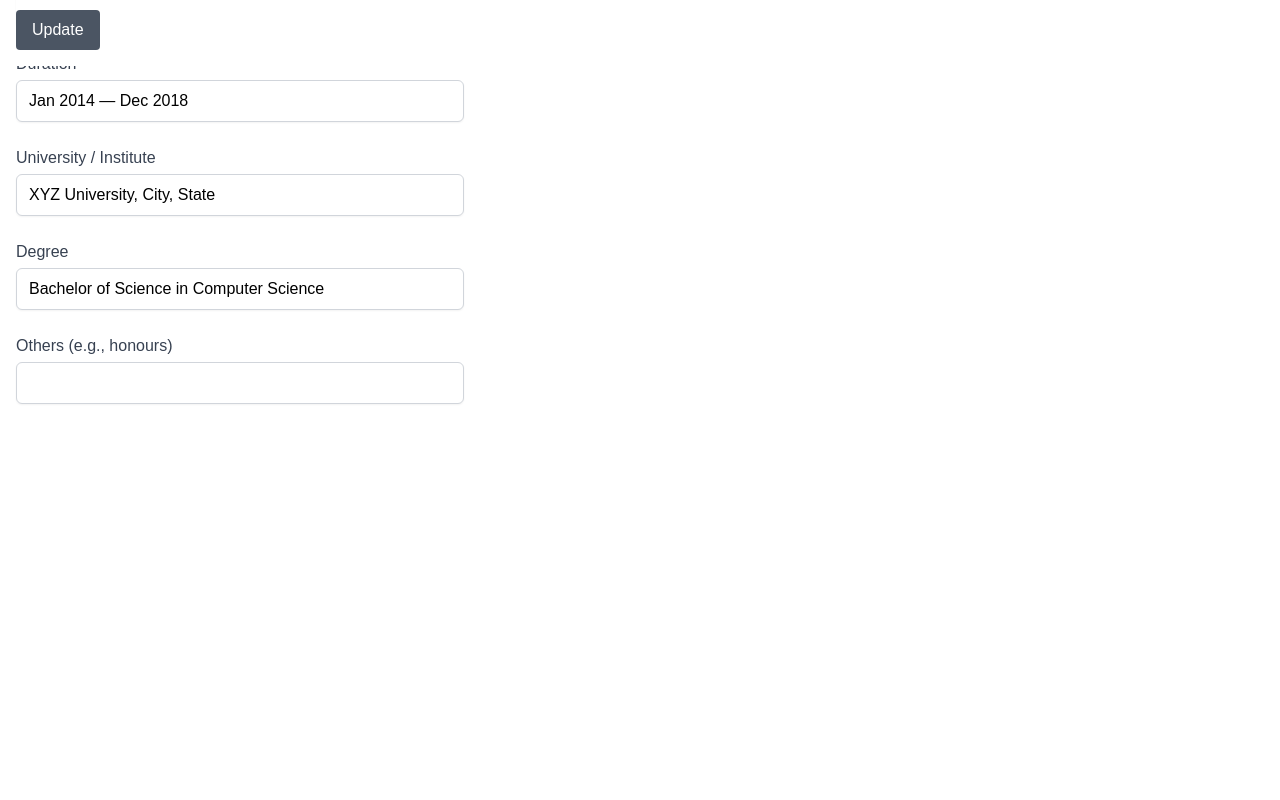
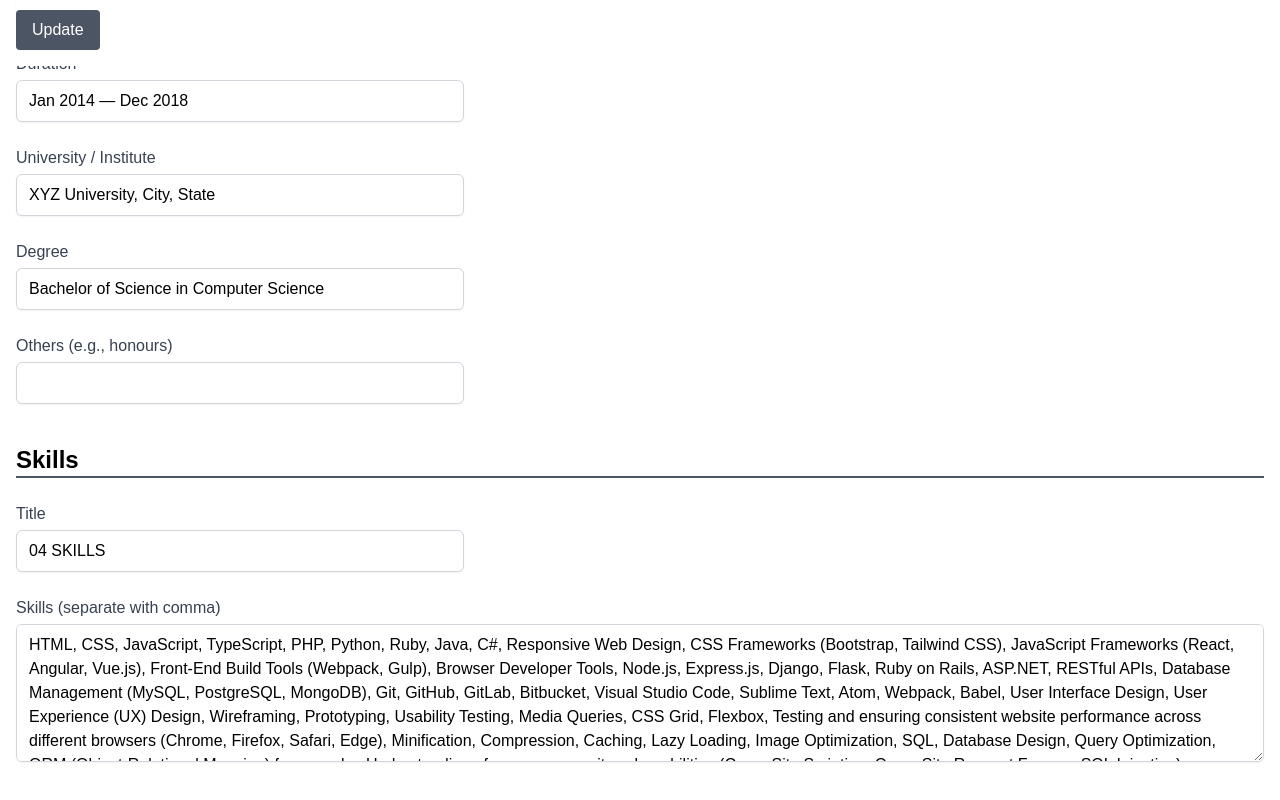
Before and after one commit to aungkyawhein/resume, an Angular app: page /edit in a window 1280 px wide. Shown: the part 734-1534 px from the top of the page. Before the commit the page ends 1282 px from the top, so only its background shows below. Built offline with nearby package versions, Linux system fonts and the light colour scheme; a web font is replaced by a local one; what @angular/fire would draw is missing.

Commit message:
Add skills edit feature for #22

```diff
--- a/src/app/edit/edit.component.html
+++ b/src/app/edit/edit.component.html
@@ -129,6 +129,37 @@
         </div>
       </div>
 
+      <!-- Skills -->
+      <div class="max-w-full">
+        <div class="grid grid-cols-1 gap-6">
+          <h3 class="text-2xl font-bold border-b-2 border-gray-600">Skills</h3>
+          <label class="block max-w-md">
+            <span class="text-gray-700">Title</span>
+            <input type="text" name="skillsTitle" required [(ngModel)]="skills.title" placeholder="" class="
+              mt-1
+              block
+              w-full
+              rounded-md
+              border-gray-300
+              shadow-sm
+              focus:border-indigo-300 focus:ring focus:ring-indigo-200 focus:ring-opacity-50
+            ">
+          </label>
+          <label class="block">
+            <span class="text-gray-700">Skills (separate with comma)</span>
+            <textarea name="skillsList" required [(ngModel)]="skillsList" (change)="onSkillsUpdate()" rows="5" class="
+              mt-1
+              block
+              w-full
+              rounded-md
+              border-gray-300
+              shadow-sm
+              focus:border-indigo-300 focus:ring focus:ring-indigo-200 focus:ring-opacity-50
+            "></textarea>
+          </label>
+        </div>
+      </div>
+
       <div class="max-w-full sticky bottom-0 bg-white py-4">
         <button type="submit" class="px-4 py-2 rounded text-white bg-gray-600">Update</button>
       </div>
--- a/src/app/edit/edit.component.ts
+++ b/src/app/edit/edit.component.ts
@@ -35,6 +35,7 @@ export class EditComponent {
     title: '',
     list: []
   };
+  skillsList = '';
 
   constructor(
     private dataService: DataService,
@@ -62,7 +63,12 @@ export class EditComponent {
     this.intro = { ...intro };
     this.employmentHistory = employmentHistory;
     this.education = { ...education };
-    this.skills = skills;
+    this.skills = { ...skills };
+    this.skillsList = this.skills.list.join(',');
+  }
+
+  onSkillsUpdate(): void {
+    this.skills.list = this.skillsList.split(',');
   }
 
   onSubmit(): void {
@@ -73,6 +79,7 @@ export class EditComponent {
         jobTitle: this.jobTitle,
         intro: { ...this.intro },
         education: { ...this.education },
+        skills: { ...this.skills },
       }
     );
     this.goToView();
```
